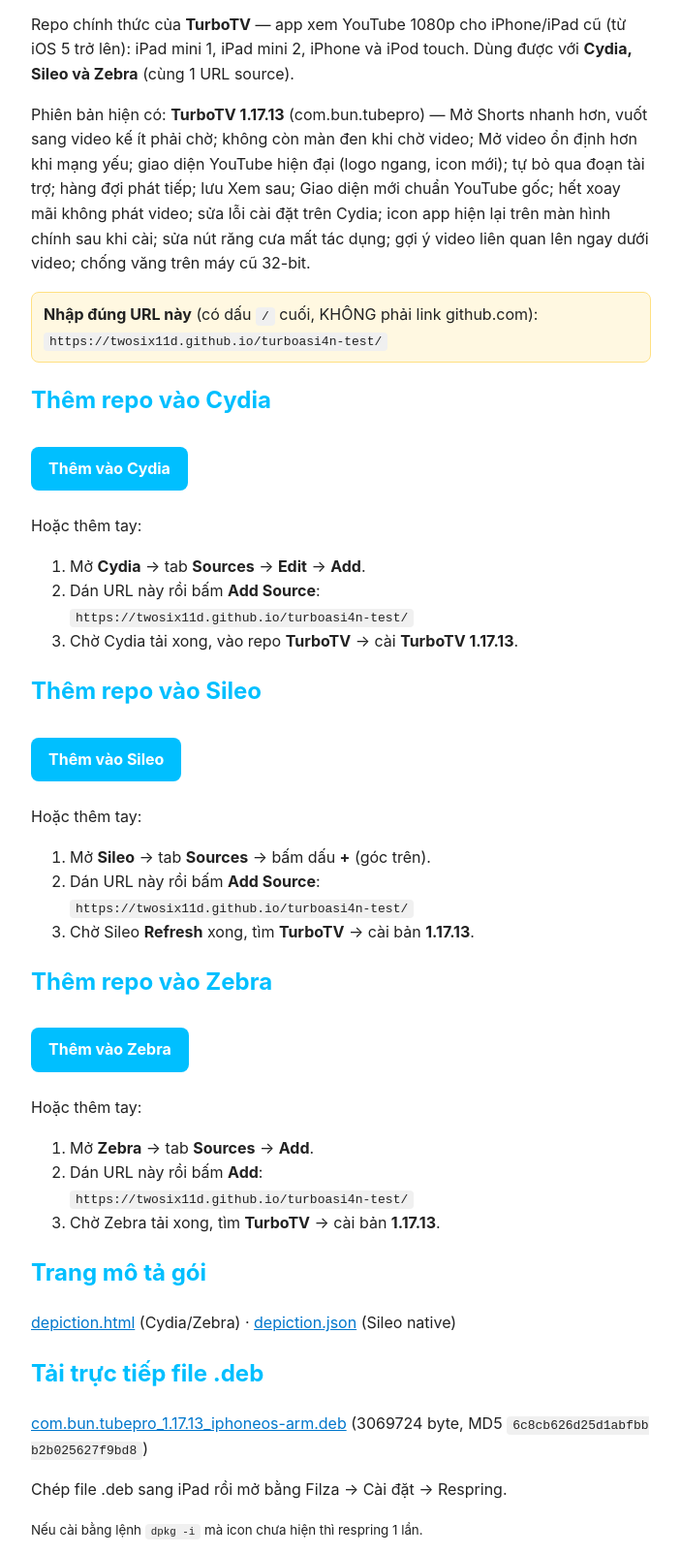
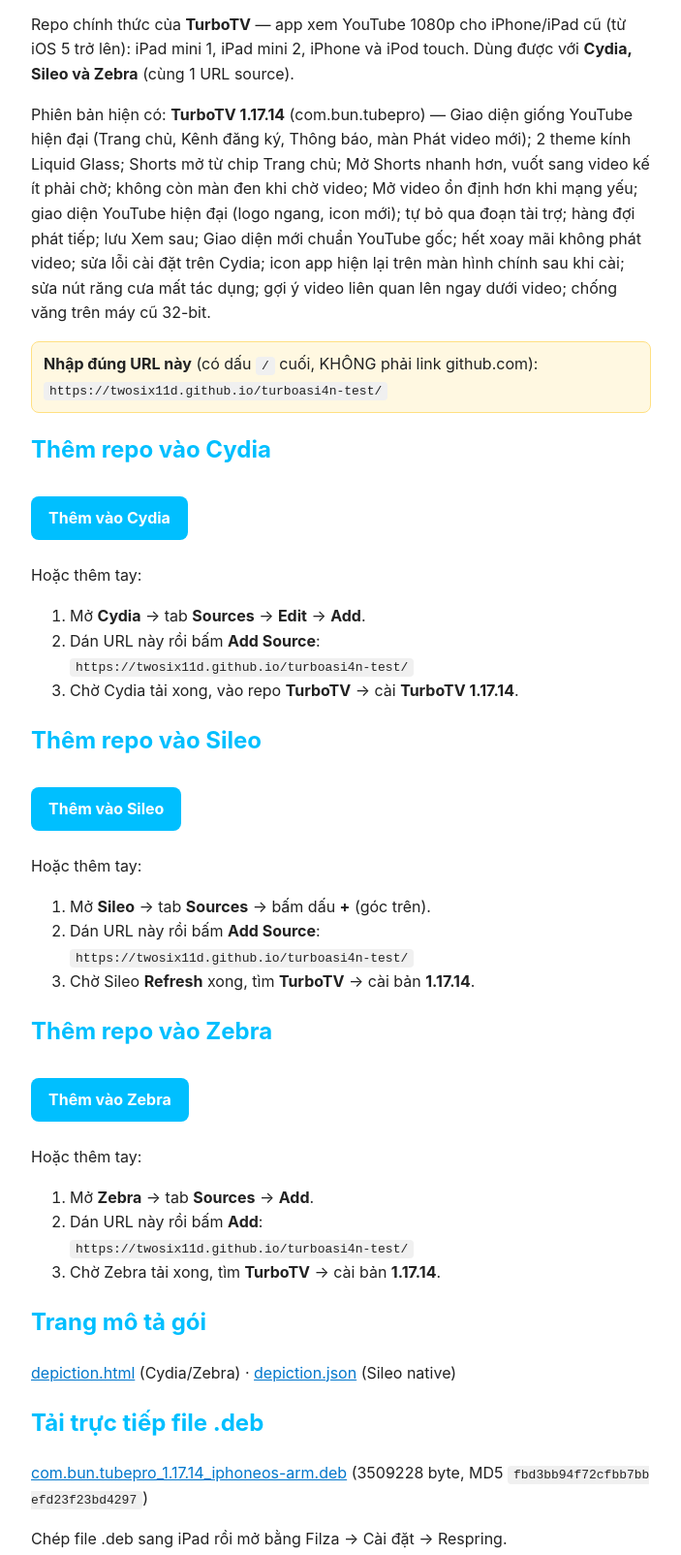
Before and after one commit to twosix11D/turboasi4n-test, a plain HTML site: page index.html in a window 1280 px wide. Shown: the part 189-1793 px from the top of the page at 97% size, without its empty margins (288-991 px from the left). Drawn offline with Linux system fonts and the light colour scheme.

Commit message:
TurboTV 1.17.14

```diff
--- a/index.html
+++ b/index.html
@@ -16,7 +16,7 @@ h1{color:#00BFFF} h2{color:#00BFFF} a{color:#0077cc} code{background:#f0f0f0;pad
 <h1>TurboTV — Repo TEST</h1>
 <div class="warn"><b>REPO TEST — chỉ Long dùng để thử bản mới.</b><br>KHÔNG phải repo chính. Đừng chia sẻ link này.</div>
 <p>Repo chính thức của <b>TurboTV</b> — app xem YouTube 1080p cho iPhone/iPad cũ (từ iOS 5 trở lên): iPad mini 1, iPad mini 2, iPhone và iPod touch. Dùng được với <b>Cydia, Sileo và Zebra</b> (cùng 1 URL source).</p>
-<p>Phiên bản hiện có: <b>TurboTV 1.17.13</b> (com.bun.tubepro) — Mở Shorts nhanh hơn, vuốt sang video kế ít phải chờ; không còn màn đen khi chờ video; Mở video ổn định hơn khi mạng yếu; giao diện YouTube hiện đại (logo ngang, icon mới); tự bỏ qua đoạn tài trợ; hàng đợi phát tiếp; lưu Xem sau; Giao diện mới chuẩn YouTube gốc; hết xoay mãi không phát video; sửa lỗi cài đặt trên Cydia; icon app hiện lại trên màn hình chính sau khi cài; sửa nút răng cưa mất tác dụng; gợi ý video liên quan lên ngay dưới video; chống văng trên máy cũ 32-bit.</p>
+<p>Phiên bản hiện có: <b>TurboTV 1.17.14</b> (com.bun.tubepro) — Giao diện giống YouTube hiện đại (Trang chủ, Kênh đăng ký, Thông báo, màn Phát video mới); 2 theme kính Liquid Glass; Shorts mở từ chip Trang chủ; Mở Shorts nhanh hơn, vuốt sang video kế ít phải chờ; không còn màn đen khi chờ video; Mở video ổn định hơn khi mạng yếu; giao diện YouTube hiện đại (logo ngang, icon mới); tự bỏ qua đoạn tài trợ; hàng đợi phát tiếp; lưu Xem sau; Giao diện mới chuẩn YouTube gốc; hết xoay mãi không phát video; sửa lỗi cài đặt trên Cydia; icon app hiện lại trên màn hình chính sau khi cài; sửa nút răng cưa mất tác dụng; gợi ý video liên quan lên ngay dưới video; chống văng trên máy cũ 32-bit.</p>
 
 <div class="warn"><b>Nhập đúng URL này</b> (có dấu <code>/</code> cuối, KHÔNG phải link github.com):<br><code>https://twosix11d.github.io/turboasi4n-test/</code></div>
 
@@ -27,7 +27,7 @@ h1{color:#00BFFF} h2{color:#00BFFF} a{color:#0077cc} code{background:#f0f0f0;pad
 <li>Mở <b>Cydia</b> → tab <b>Sources</b> → <b>Edit</b> → <b>Add</b>.</li>
 <li>Dán URL này rồi bấm <b>Add Source</b>:
 <br><code>https://twosix11d.github.io/turboasi4n-test/</code></li>
-<li>Chờ Cydia tải xong, vào repo <b>TurboTV</b> → cài <b>TurboTV 1.17.13</b>.</li>
+<li>Chờ Cydia tải xong, vào repo <b>TurboTV</b> → cài <b>TurboTV 1.17.14</b>.</li>
 </ol>
 
 <h2>Thêm repo vào Sileo</h2>
@@ -37,7 +37,7 @@ h1{color:#00BFFF} h2{color:#00BFFF} a{color:#0077cc} code{background:#f0f0f0;pad
 <li>Mở <b>Sileo</b> → tab <b>Sources</b> → bấm dấu <b>+</b> (góc trên).</li>
 <li>Dán URL này rồi bấm <b>Add Source</b>:
 <br><code>https://twosix11d.github.io/turboasi4n-test/</code></li>
-<li>Chờ Sileo <b>Refresh</b> xong, tìm <b>TurboTV</b> → cài bản <b>1.17.13</b>.</li>
+<li>Chờ Sileo <b>Refresh</b> xong, tìm <b>TurboTV</b> → cài bản <b>1.17.14</b>.</li>
 </ol>
 
 <h2>Thêm repo vào Zebra</h2>
@@ -47,14 +47,14 @@ h1{color:#00BFFF} h2{color:#00BFFF} a{color:#0077cc} code{background:#f0f0f0;pad
 <li>Mở <b>Zebra</b> → tab <b>Sources</b> → <b>Add</b>.</li>
 <li>Dán URL này rồi bấm <b>Add</b>:
 <br><code>https://twosix11d.github.io/turboasi4n-test/</code></li>
-<li>Chờ Zebra tải xong, tìm <b>TurboTV</b> → cài bản <b>1.17.13</b>.</li>
+<li>Chờ Zebra tải xong, tìm <b>TurboTV</b> → cài bản <b>1.17.14</b>.</li>
 </ol>
 
 <h2>Trang mô tả gói</h2>
 <p><a href="depiction.html">depiction.html</a> (Cydia/Zebra) · <a href="depiction.json">depiction.json</a> (Sileo native)</p>
 
 <h2>Tải trực tiếp file .deb</h2>
-<p><a href="debs/com.bun.tubepro_1.17.13_iphoneos-arm.deb">com.bun.tubepro_1.17.13_iphoneos-arm.deb</a> (3069724 byte, MD5 <code>6c8cb626d25d1abfbbb2b025627f9bd8</code>)</p>
+<p><a href="debs/com.bun.tubepro_1.17.14_iphoneos-arm.deb">com.bun.tubepro_1.17.14_iphoneos-arm.deb</a> (3509228 byte, MD5 <code>fbd3bb94f72cfbb7bbefd23f23bd4297</code>)</p>
 <p>Chép file .deb sang iPad rồi mở bằng Filza → Cài đặt → Respring.</p>
 <p><small>Nếu cài bằng lệnh <code>dpkg -i</code> mà icon chưa hiện thì respring 1 lần.</small></p>
 
```
Also changed, not shown: depiction.html (+10 -3 lines), depiction.json (+1 -1 lines), 6 other files.
